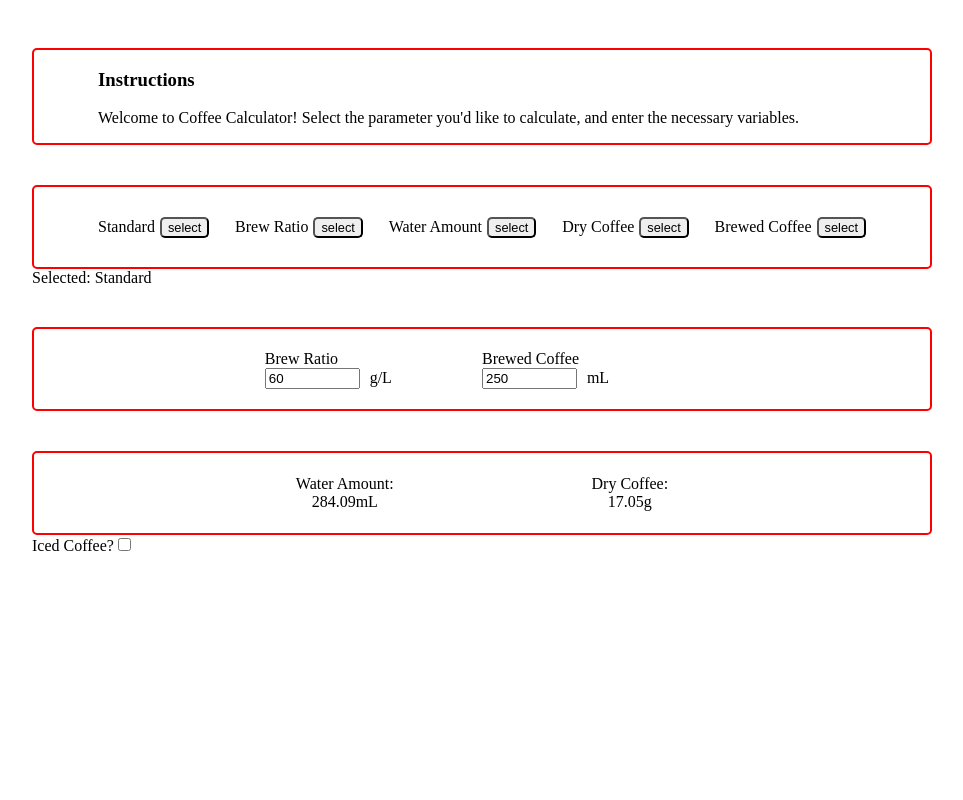
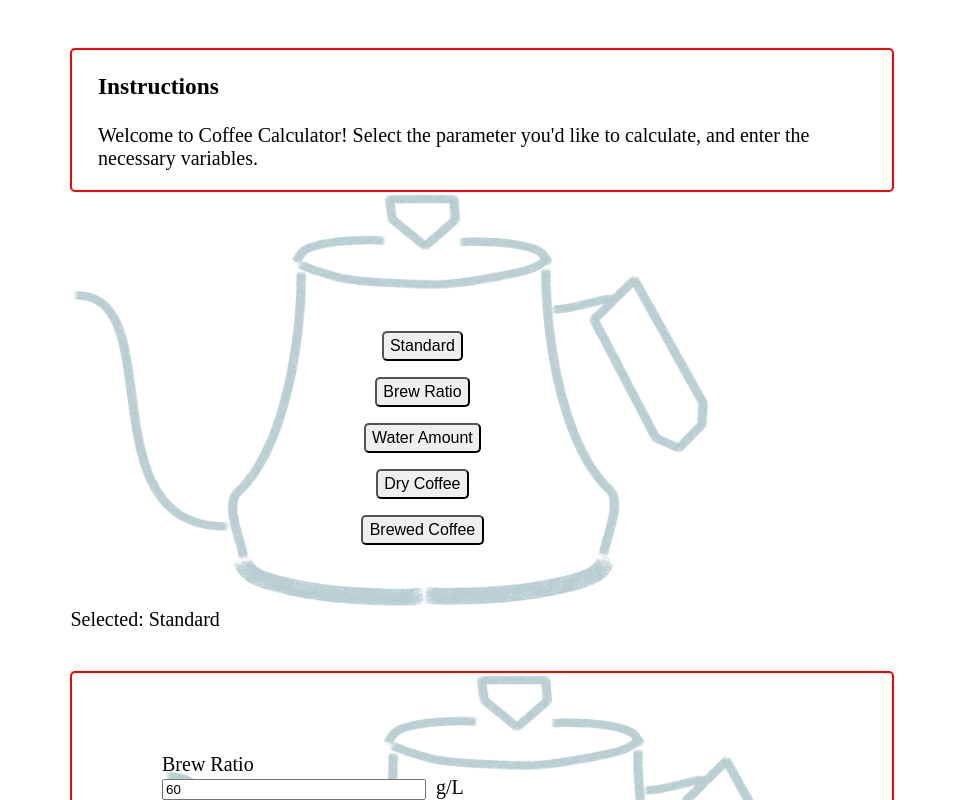
Before and after one commit to spark-c/coffee-calculator, a React (Create React App) app: page / in a window 1280 px wide. Shown: the top 800 px of the page, without its empty margins (158-1121 px from the left). Built offline with nearby package versions, Linux system fonts and the light colour scheme.

Commit message:
began big styling update

```diff
--- a/src/components/App.js
+++ b/src/components/App.js
@@ -6,9 +6,9 @@ import Calculator from './Calculator';
 import './stylesheet.css';
 
 
-const instructionsContent =
-    "Welcome to Coffee Calculator! " +
-    "Select the parameter you'd like to calculate, and enter the necessary variables."
+const instructionsContent = (
+    <p> Welcome to Coffee Calculator! Select the parameter you'd like to calculate, and enter the necessary variables.</p>
+)
 
 
 
--- a/src/components/Selector.js
+++ b/src/components/Selector.js
@@ -1,5 +1,7 @@
 import React from 'react';
+
 import VarItem from './VarItem';
+import kettle from '../images/chalk_kettle_gray.png';
 
 
 const Selector = ({ options, onTargetUpdate }) => {
@@ -9,8 +11,12 @@ const Selector = ({ options, onTargetUpdate }) => {
     });
 
     return (
-        <div className="bar var-bar selector">
-            {buttons}
+        <div
+            className="selector back"
+            style={{backgroundImage: `url(${kettle})`}}>
+            <div className="buttons-container">
+                {buttons}
+            </div>
         </div>
     );
 };
--- a/src/components/TextBar.js
+++ b/src/components/TextBar.js
@@ -6,7 +6,7 @@ const TextBar = ({ label, content }) => {
     return (
         <div className="bar">
             <h3>{label}</h3>
-            <p>{content}</p>
+            {content}
         </div>
     );
 };
--- a/src/components/VarBar.js
+++ b/src/components/VarBar.js
@@ -1,6 +1,7 @@
 import React from 'react';
+
 import VarItem from './VarItem';
-
+import kettle from '../images/chalk_kettle_gray.png';
 
 
 const VarBar = ({ params, target, onInputUpdate }) => {
@@ -33,7 +34,9 @@ const VarBar = ({ params, target, onInputUpdate }) => {
 
     return (
         <div className="bar var-bar input-bar">
-            {tabs}
+            <div className="back" style={{backgroundImage: `url(${kettle})`}}>
+                {tabs}
+            </div>
         </div>
     );
 };
--- a/src/components/VarItem.js
+++ b/src/components/VarItem.js
@@ -23,7 +23,7 @@ const VarItem = ({ param, onTargetUpdate, onInputUpdate, drawInput }) => {
         <div className="var-item">
             <div className="var-item-label">
                 <label>{param.label}</label>
-                {drawInput? null:<button onClick={onButtonClick}>select</button>}
+                {drawInput? null:<button onClick={onButtonClick}>{param.label}</button>}
             </div>
             {inputDiv}
         </div>
--- a/src/components/stylesheet.css
+++ b/src/components/stylesheet.css
@@ -2,11 +2,15 @@
     display: flex;
     flex-direction: column;
     align-items: center;
+    font-size: 20px;
+}
+
+.container {
 }
 
 .bar {
-    width: 60vw;
-    padding: 0 5vw 0 5vw;
+    max-width: 60vw;
+    padding: 0 2vw;
     margin-top: 5vh;
     min-height: 10vh;
     border: 2px solid red;
@@ -63,3 +67,37 @@ input[type=number]::-webkit-outer-spin-button {
 input[type="number"] {
     -moz-appearance: textfield;
  }
+
+ .selector label {
+     display: none;
+ }
+
+ button {
+     padding: .5vh .5vw;
+     margin: 1vh 0;
+  }
+
+.back {
+    width: 50vw;
+    height: 20vw;
+    background-repeat: no-repeat;
+    -moz-background-size: 100% 100%;
+    -webkit-background-size: 100% 100%;
+    background-size: 100% 100%;
+    background-position: center center;
+    padding: 10vh 0;
+}
+
+.buttons-container {
+    display: flex;
+    flex-direction: column;
+    justify-content: center;
+    align-items: center;
+    padding: 8% 0 0 10%;
+}
+
+@media (min-width: 450px) {
+    body {
+
+    }
+}
```
Also changed, not shown: src/images/chalk_kettle_gray.png (added).
